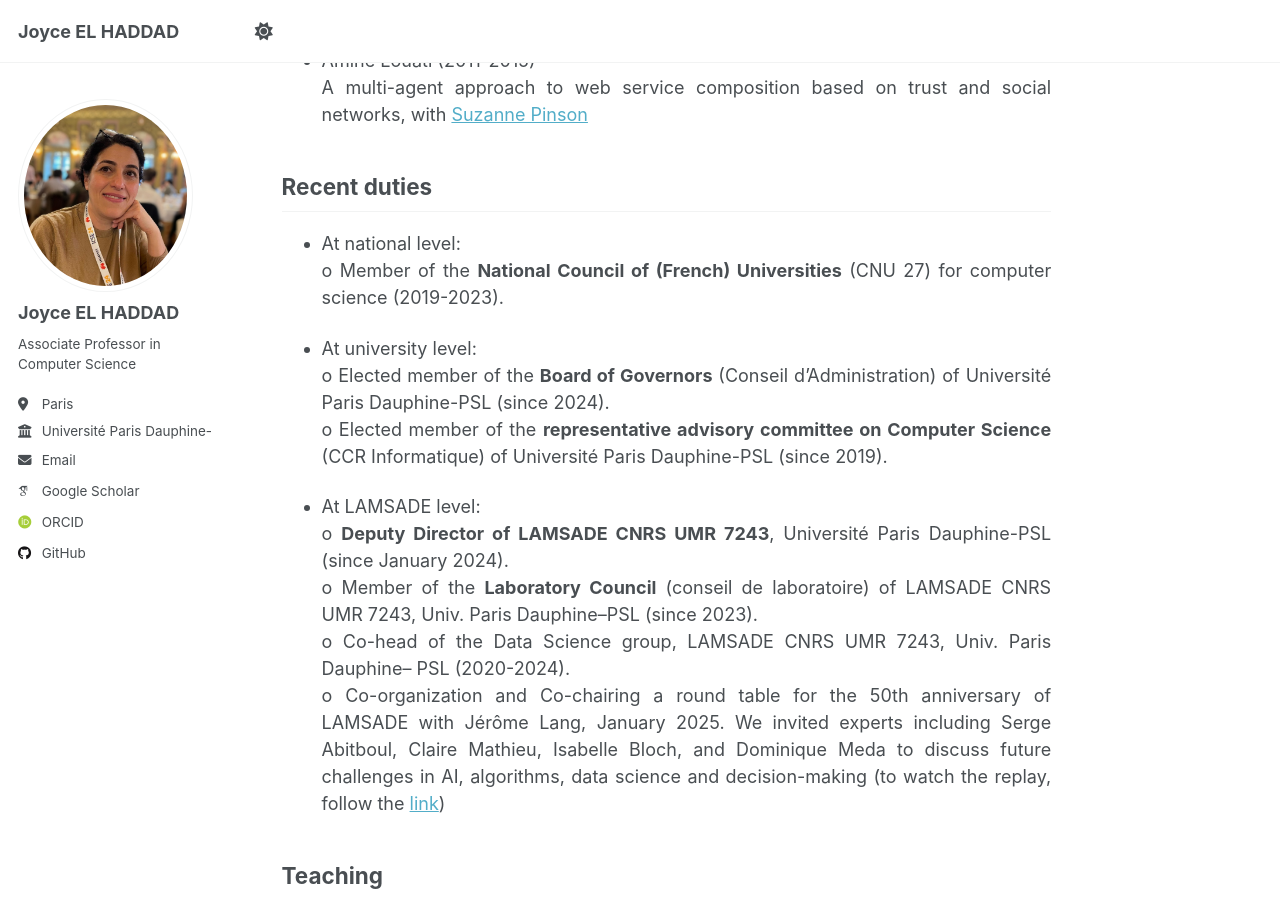
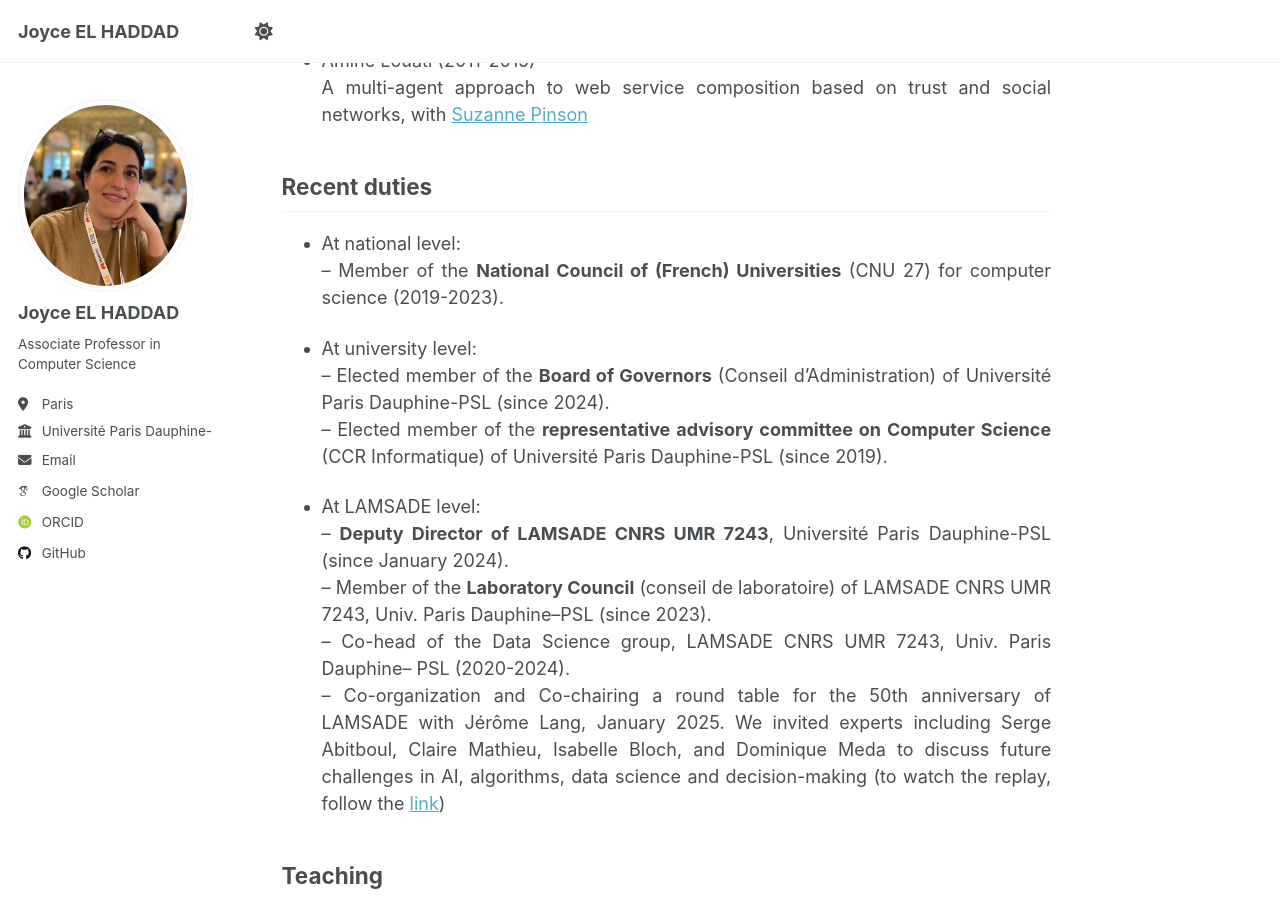
Before and after one commit to joyceelhaddad/joyceelhaddad.github.io, a Jekyll site: the page built from _pages/about.md, in a window 1280 px wide and 900 px high, scrolled down 1191 px. Built offline with Jekyll 4.4.1, drawn with Linux system fonts in a browser that asks for light colours; some web fonts are replaced; a script that is not in the unit is left out.

```diff
--- a/_pages/about.md
+++ b/_pages/about.md
@@ -41,17 +41,17 @@ Supervision of PhD students
 Recent duties
 ------
 - At national level:<br>
-  o Member of the **National Council of (French) Universities** (CNU 27) for computer science (2019-2023).
+  -- Member of the **National Council of (French) Universities** (CNU 27) for computer science (2019-2023).
 
 - At university level:<br>
-  o Elected member of the **Board of Governors** (Conseil d'Administration) of Université Paris Dauphine-PSL (since 2024).<br>
-  o Elected member of the **representative advisory committee on Computer Science** (CCR Informatique) of Université Paris Dauphine-PSL (since 2019).
+  -- Elected member of the **Board of Governors** (Conseil d'Administration) of Université Paris Dauphine-PSL (since 2024).<br>
+  -- Elected member of the **representative advisory committee on Computer Science** (CCR Informatique) of Université Paris Dauphine-PSL (since 2019).
 
 - At LAMSADE level:<br>
-  o **Deputy Director of LAMSADE CNRS UMR 7243**, Université Paris Dauphine-PSL (since January 2024).<br>
-  o Member of the **Laboratory Council** (conseil de laboratoire) of LAMSADE CNRS UMR 7243, Univ. Paris Dauphine–PSL (since 2023).<br>
-  o Co-head of the Data Science group, LAMSADE CNRS UMR 7243, Univ. Paris Dauphine– PSL (2020-2024).<br>
-  o Co-organization and Co-chairing a round table for the 50th anniversary of LAMSADE with Jérôme Lang, January 2025. We invited experts including Serge Abitboul, Claire Mathieu, Isabelle Bloch, and Dominique Meda to discuss future challenges in AI, algorithms, data science and decision-making (to watch the replay, follow the [link](https://www.lamsade.dauphine.fr/fr.html))
+  -- **Deputy Director of LAMSADE CNRS UMR 7243**, Université Paris Dauphine-PSL (since January 2024).<br>
+  -- Member of the **Laboratory Council** (conseil de laboratoire) of LAMSADE CNRS UMR 7243, Univ. Paris Dauphine–PSL (since 2023).<br>
+  -- Co-head of the Data Science group, LAMSADE CNRS UMR 7243, Univ. Paris Dauphine– PSL (2020-2024).<br>
+  -- Co-organization and Co-chairing a round table for the 50th anniversary of LAMSADE with Jérôme Lang, January 2025. We invited experts including Serge Abitboul, Claire Mathieu, Isabelle Bloch, and Dominique Meda to discuss future challenges in AI, algorithms, data science and decision-making (to watch the replay, follow the [link](https://www.lamsade.dauphine.fr/fr.html))
 
 Teaching
 ------
```
